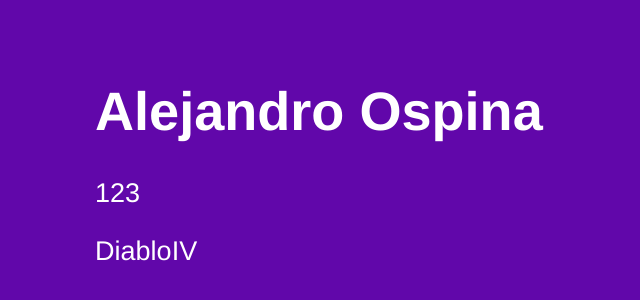
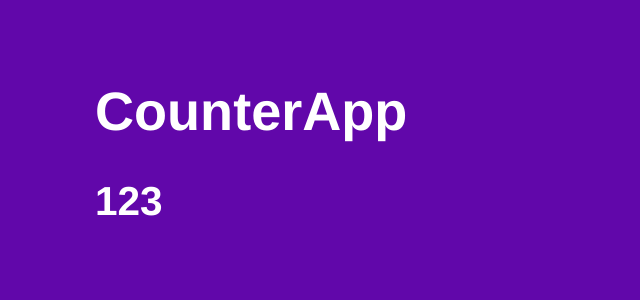
Before and after one commit to sejotaz/React-curso, a React (Vite) app in the folder 03-counter-app-vite/: page / in a window 1280 px wide. Shown: the part 104-404 px from the top of the page, without its empty margins (53-693 px from the left). Built offline with nearby package versions, Linux system fonts and the light colour scheme.

Commit message:
Tarea - Componente CounterApp

```diff
--- /dev/null
+++ b/03-counter-app-vite/src/CounterApp.jsx
@@ -0,0 +1,18 @@
+import  PropTypes  from "prop-types";
+
+export const CounterApp = ({value}) => {
+  return (
+    <>
+      <h1>CounterApp</h1>
+      <h2>{value}</h2>
+    </>
+  )
+}
+
+CounterApp.propTypes = {
+  value: PropTypes.number
+}
+
+CounterApp.defaultProps = {
+  value: 0
+}
--- a/03-counter-app-vite/src/main.jsx
+++ b/03-counter-app-vite/src/main.jsx
@@ -3,12 +3,13 @@
 import { HelloWorldApp } from './HelloWorldApp'
 import { FirstApp } from './FirstApp'
 import './styles.css'
+import { CounterApp } from './CounterApp'
 
 
 
 
 ReactDOM.createRoot(document.getElementById('root')).render(
   <React.StrictMode>
-    <FirstApp title='Alejandro Ospina' subtitle={123}/>
+    <CounterApp value={123}/>
   </React.StrictMode>
 )
```
